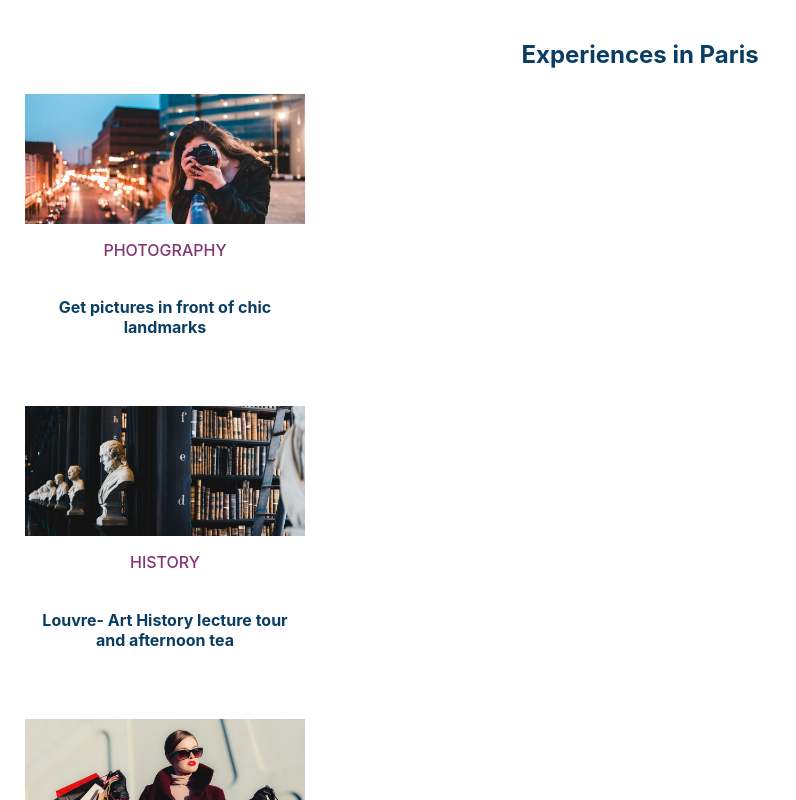
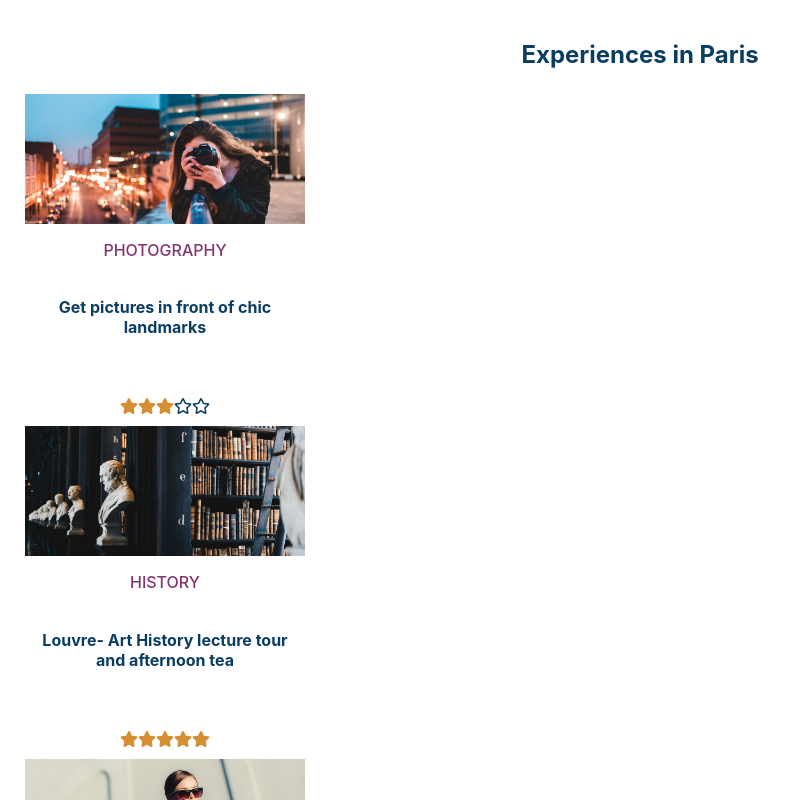
Before and after one commit to malwina-mika/carousel-slider, a React (Create React App) app: page / in a window 1280 px wide. Shown: the top 800 px of the page, without its empty margins (0-796 px from the left). Built offline with nearby package versions, Linux system fonts and the light colour scheme.

Commit message:
Add: Stars component & functionality to giving rating

```diff
--- a/src/components/Box/Box.js
+++ b/src/components/Box/Box.js
@@ -1,4 +1,5 @@
 import React from 'react';
+import Stars from '../Stars/Stars'
 import './Box.scss'
 
 const Box = ({ id, title, body, rating, img, ratingAmount, review, isActive
@@ -7,6 +8,7 @@ const Box = ({ id, title, body, rating, img, ratingAmount, review, isActive
       <img src={img} alt={title} />
       <p>{body}</p>
       <h4>{title}</h4>
+      <Stars rating={rating} ratingAmount={ratingAmount} review={review} />
 
     </div>
   )
--- a/src/components/Box/Box.scss
+++ b/src/components/Box/Box.scss
@@ -6,7 +6,7 @@
   width: 280px;
   opacity: 0;
   transition: opacity 300ms linear;
-  &.--active {
+ &.--active {
     opacity:1
   }
   img {
--- /dev/null
+++ b/src/components/Stars/Stars.js
@@ -0,0 +1,93 @@
+import React from 'react'
+import './Stars.scss';
+import { FontAwesomeIcon } from '@fortawesome/react-fontawesome';
+import { faStar } from '@fortawesome/free-solid-svg-icons';
+import { faStar as farStar } from '@fortawesome/free-regular-svg-icons';
+
+class Stars extends React.Component {
+  state = {
+    starsConfig: [
+      {
+        id: 1,
+        active: false,
+      },
+      {
+        id: 2,
+        active: false,
+      },
+      {
+        id: 3,
+        active: false,
+      },
+      {
+        id: 4,
+        active: false,
+      },
+      {
+        id: 5,
+        active: false,
+      },
+    ],
+    reviewState: false,
+  };
+
+  review(rating) {
+    this.setState(({ starsConfig }) => {
+      return starsConfig.map(i => {
+        if (i.id <= rating) {
+          i.active = 'active';
+        } else {
+          i.active = 'inactive';
+        }
+        return i;
+      });
+    });
+  }
+
+  giveReview(star) {
+    this.setState({ reviewState: star });
+  }
+
+  mouseOutOfStars() {
+    this.setState(({ starsConfig }) => {
+      return starsConfig.map(i => {
+        i.active = false;
+        return i;
+      });
+    });
+  }
+
+  render() {
+    const { rating, review } = this.props;
+    const { starsConfig, reviewState } = this.state;
+
+    return (
+      <div onMouseOut={() => this.mouseOutOfStars()}>
+        {starsConfig.map(i => (
+          <FontAwesomeIcon
+            key={i.id}
+            onClick={() => this.giveReview(i.id)}
+            onMouseOver={() => this.review(i.id)}
+            icon={
+              (i.active
+                ? i.active === 'active'
+                : i.id <= (reviewState || rating || review))
+                ? faStar
+                : farStar
+            }
+            className={
+              (i.active
+                ? i.active === 'active'
+                : i.id <= (reviewState || rating))
+                ? 'active'
+                : ''
+            }
+          />
+        ))}
+      </div>
+    );
+  }
+}
+
+
+export default Stars;
--- /dev/null
+++ b/src/components/Stars/Stars.scss
@@ -0,0 +1,4 @@
+.active {
+  color: #d58e32;
+  cursor: pointer;
+}
```
